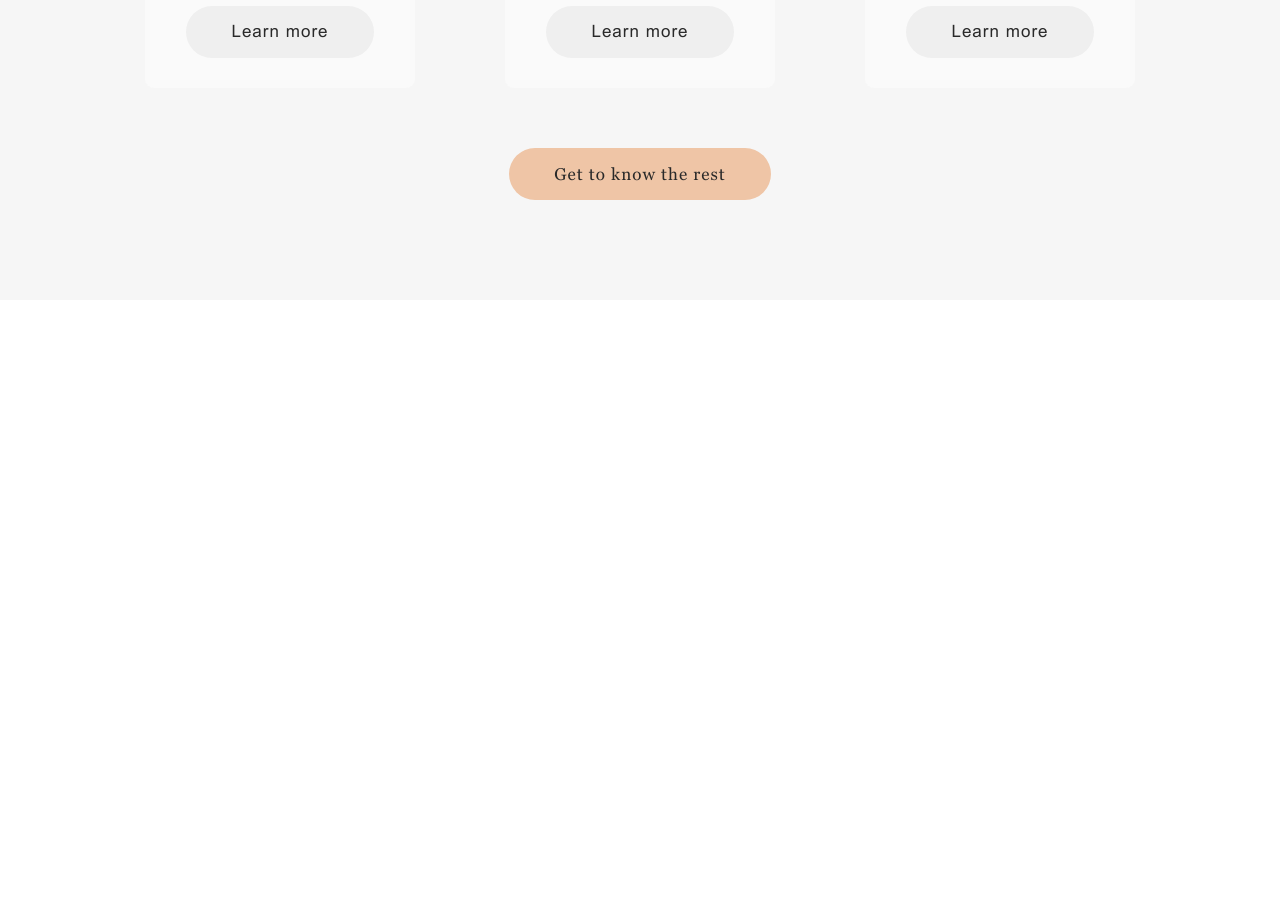
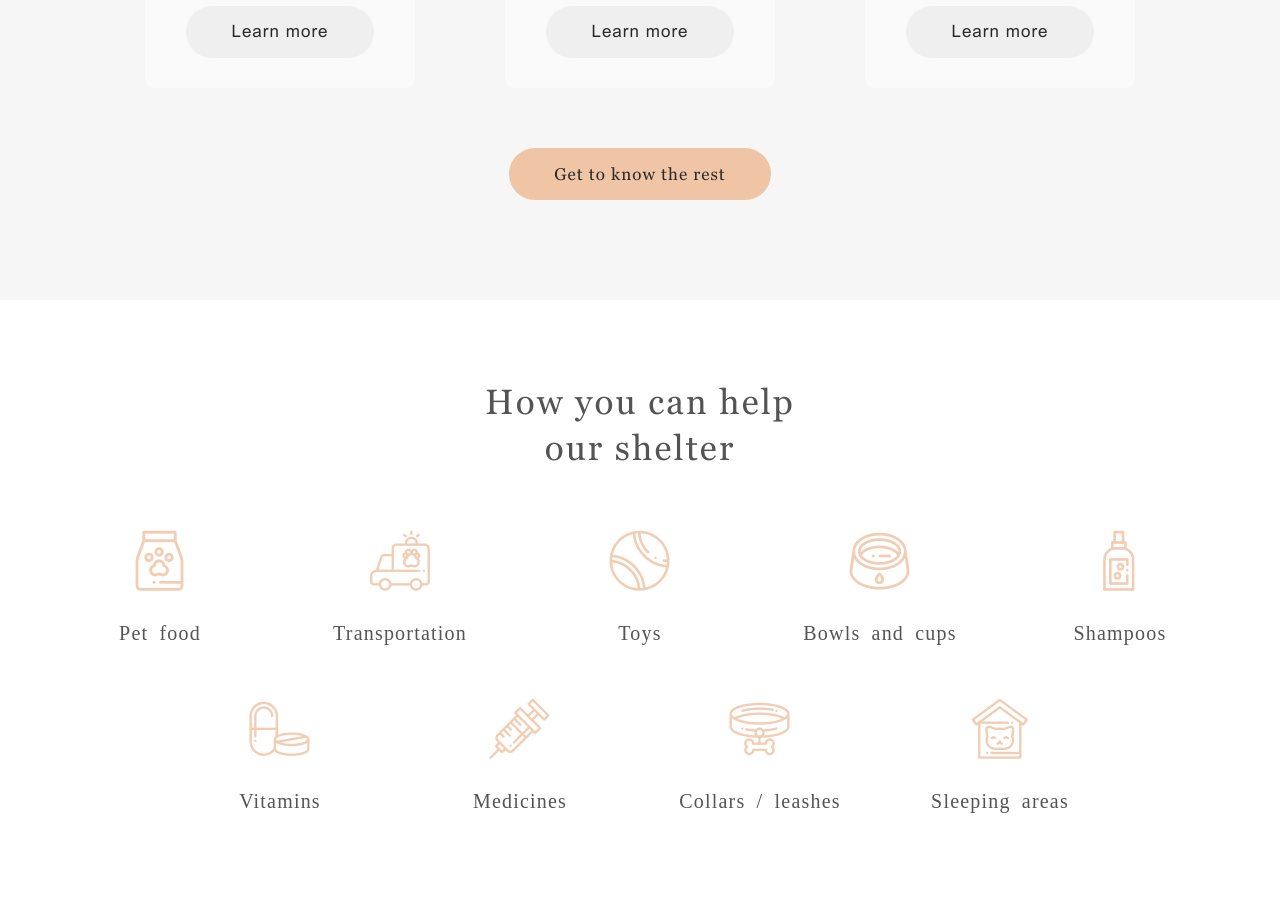
Before and after one commit to Sviatoslav-fls/shelter, a website built with webpack: page src/index.html in a window 1280 px wide. Shown: the part 2071-2983 px from the top of the page. Before the commit the page ends 2371 px from the top, so only its background shows below. Built offline with nearby package versions, Linux system fonts and the light colour scheme; files whose address does not match are found by name; a web font is replaced by a local one.

Commit message:
feat: add section help

```diff
--- a/src/index.html
+++ b/src/index.html
@@ -98,6 +98,38 @@
 
         </div>
       </section>
+      <section class="help container section">
+        <h2 class="help__title title title_centre">How you can help<br>our shelter</h2>
+        <div class="help__wrap">
+          <div class="help__item">
+            <h4 class="help__subtitle _icon-pet-food">Pet food</h4>
+          </div>
+          <div class="help__item">
+            <h4 class="help__subtitle _icon-transportation">Transportation</h4>
+          </div>
+          <div class="help__item">
+            <h4 class="help__subtitle _icon-toys">Toys</h4>
+          </div>
+          <div class="help__item">
+            <h4 class="help__subtitle _icon-bowls-and-cups">Bowls and cups</h4>
+          </div>
+          <div class="help__item">
+            <h4 class="help__subtitle _icon-shampoos">Shampoos</h4>
+          </div>
+          <div class="help__item">
+            <h4 class="help__subtitle _icon-vitamins">Vitamins</h4>
+          </div>
+          <div class="help__item">
+            <h4 class="help__subtitle _icon-medicines">Medicines</h4>
+          </div>
+          <div class="help__item">
+            <h4 class="help__subtitle _icon-collars-leashes">Collars / leashes</h4>
+          </div>
+          <div class="help__item">
+            <h4 class="help__subtitle _icon-sleeping-area">Sleeping areas</h4>
+          </div>
+        </div>
+      </section>
     </main>
   </div>
 </body>
--- /dev/null
+++ b/src/scss/components/_help.scss
@@ -0,0 +1,34 @@
+.help {
+  padding-bottom: 45px;
+  // .help__title
+  &__title {
+    margin-bottom: 60px;
+  }
+  // .help__wrap
+  &__wrap {
+    display: flex;
+    flex-wrap: wrap;
+    justify-content: center;
+}
+  // .help__item
+  &__item {
+     // flex: 0 0 20%;
+     width: calc(20% - 40px);
+     margin: 0px 20px 58px;
+     text-align: center;
+  }
+  // .help__subtitle
+  &__subtitle {
+    display: flex;
+    flex-direction: column;
+    align-items: center;
+    font-size: 20px;
+    letter-spacing: 0.06em;
+    color: #545454;
+    &::before{
+      margin-bottom: 30px;
+      font-size: 60px;
+      color: $color-primary;
+    }
+  }
+}
--- a/src/scss/styles.scss
+++ b/src/scss/styles.scss
@@ -20,3 +20,4 @@
 @import "components/not-only";
 @import "components/about";
 @import "components/our-friends";
+@import "components/help";
```
